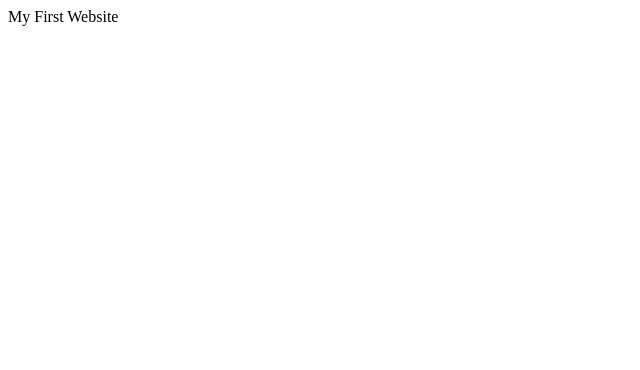
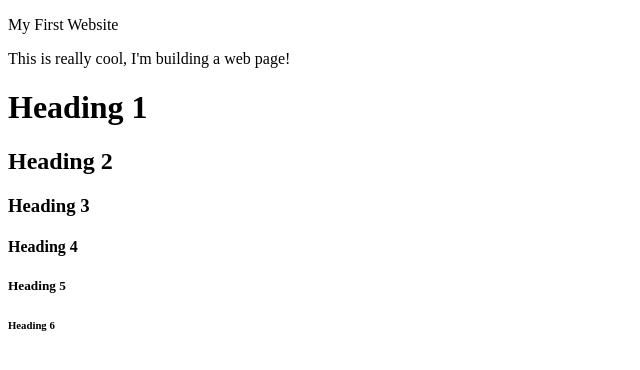
Before and after one commit to AE-Glitch/AE-Glitch, a plain HTML site: page index.html in a window 1280 px wide. Shown: the whole page, without its empty margins (0-640 px from the left). Drawn offline with Linux system fonts and the light colour scheme.

Commit message:
Add index.html

```diff
--- a/index.html
+++ b/index.html
@@ -7,6 +7,18 @@
     <title>My First Website</title>
 </head>
 <body>
-    My First Website
+    <p>My First Website</p>
+
+    <p>This is really cool, I'm building a web page!</p>
+
+    <h1>Heading 1</h1>
+    <h2>Heading 2</h2>
+    <h3>Heading 3</h3>
+    <h4>Heading 4</h4>
+    <h5>Heading 5</h5>
+    <h6>Heading 6</h6>
+
+
+
 </body>
 </html>
```
